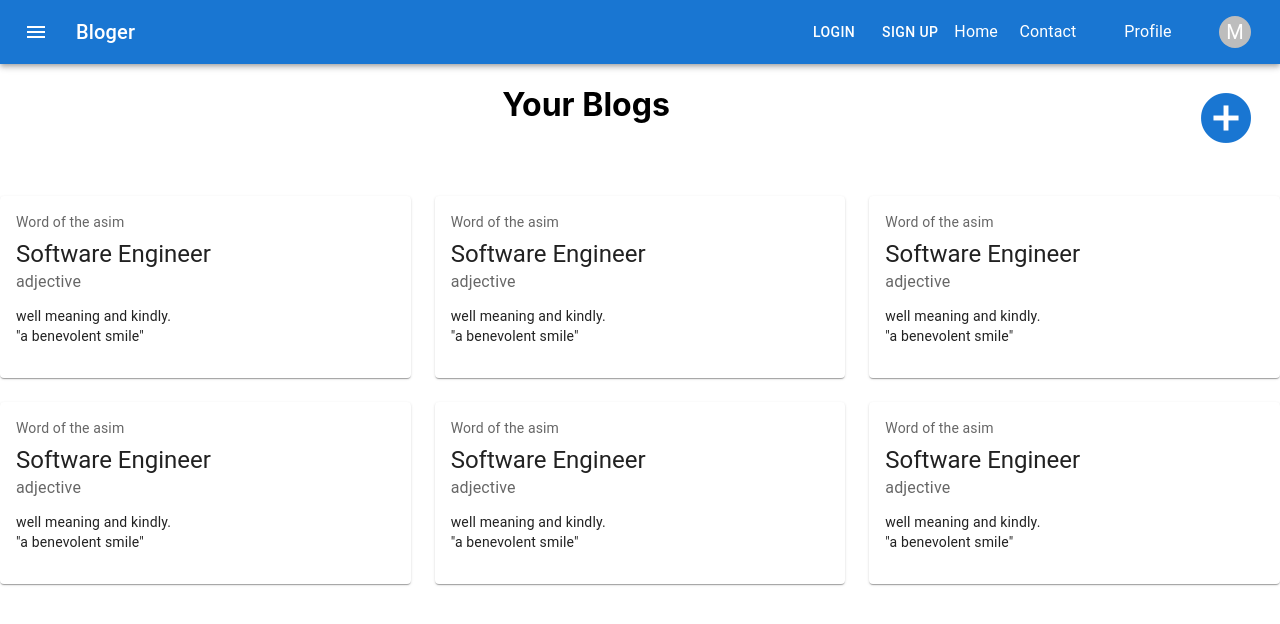
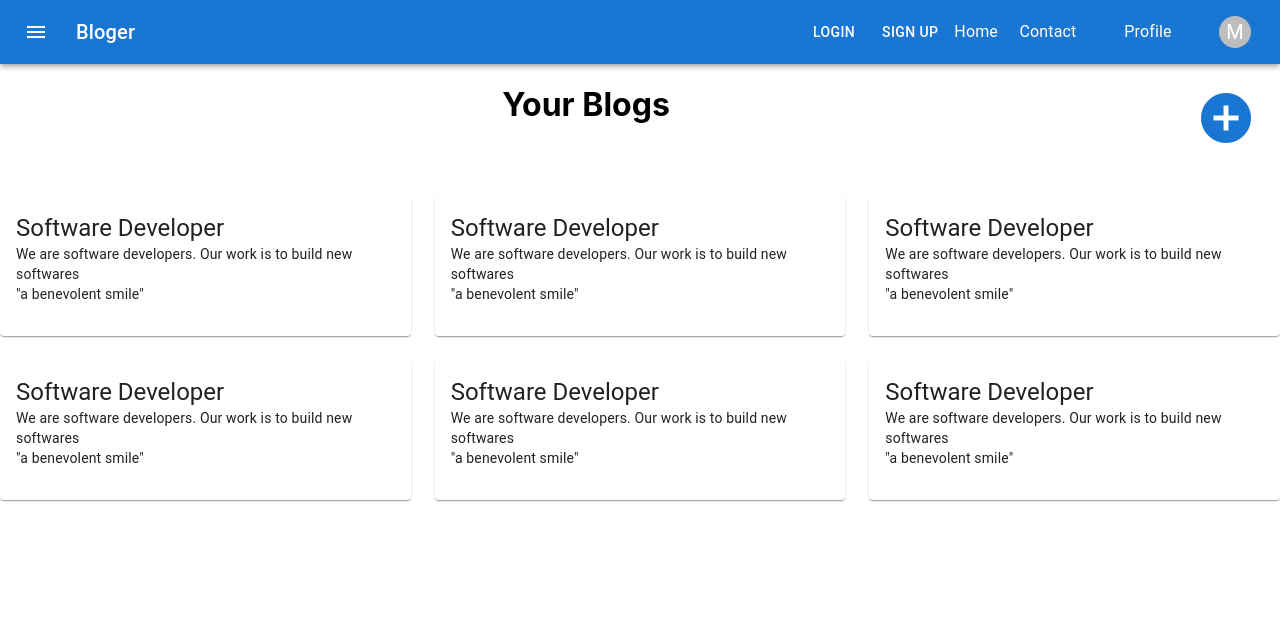
Before and after one commit to asimmaqsood57/Bloging-System, a React (Create React App) app in the folder client/: page / in a window 1280 px wide. Shown: the top 624 px of the page. Built offline with nearby package versions, Linux system fonts and the light colour scheme.

Commit message:
some files are modified

```diff
--- a/client/src/components/BlogItem.js
+++ b/client/src/components/BlogItem.js
@@ -14,17 +14,12 @@ const BlogItem = () => {
   return (
     <Card sx={{ minWidth: 275 }}>
       <CardContent>
-        <Typography sx={{ fontSize: 14 }} color="text.secondary" gutterBottom>
-          Word of the {checked}
+        <Typography variant="h5" component="div">
+          {checked.title}
         </Typography>
-        <Typography variant="h5" component="div">
-          Software Engineer
-        </Typography>
-        <Typography sx={{ mb: 1.5 }} color="text.secondary">
-          adjective
-        </Typography>
+
         <Typography variant="body2">
-          well meaning and kindly.
+          {checked.description}
           <br />
           {'"a benevolent smile"'}
         </Typography>
--- a/client/src/context/BlogState.js
+++ b/client/src/context/BlogState.js
@@ -3,13 +3,14 @@ import BlogContext from "./BlogContext";
 import React from "react";
 
 const BlogState = (props) => {
-  const checked = "asim";
-  const checked1 = () => {
-    // console.log("you can write anything here");
+  const checked = {
+    title: "Software Developer",
+    description:
+      "We are software developers. Our work is to  build new softwares",
   };
 
   return (
-    <BlogContext.Provider value={{ checked, checked1 }}>
+    <BlogContext.Provider value={{ checked }}>
       {props.children}
     </BlogContext.Provider>
   );
```
